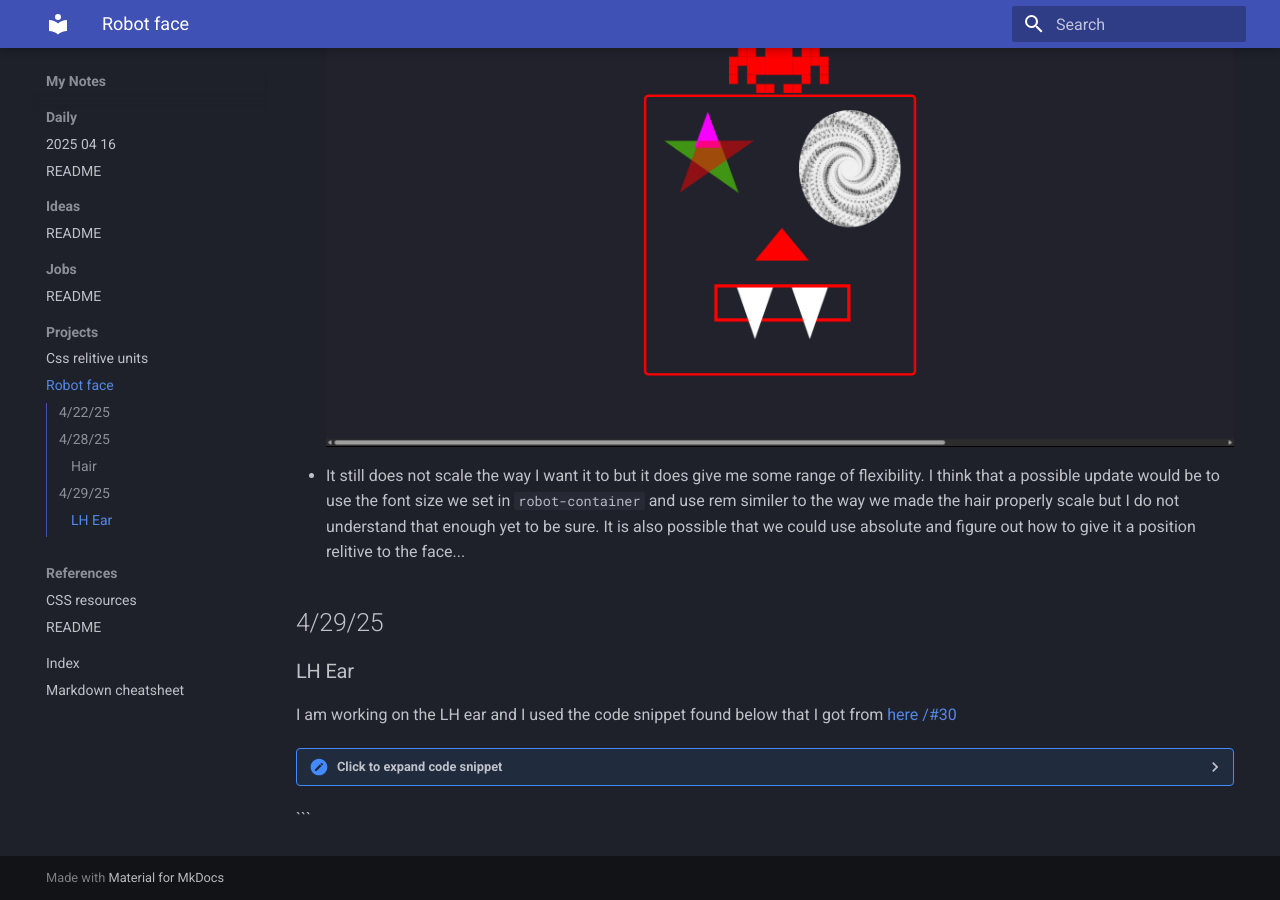
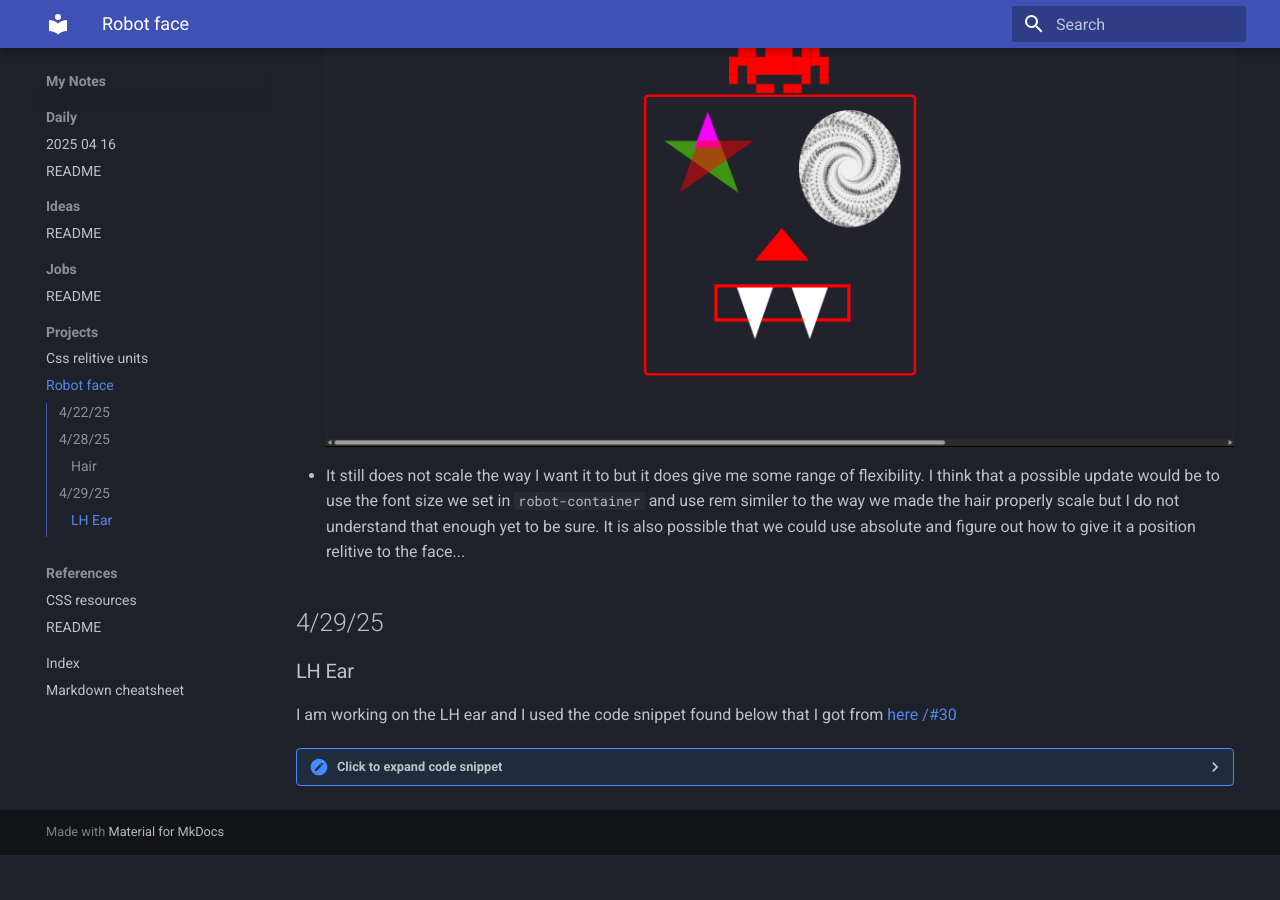
Before and after one commit to TristanEDU/notes, an MkDocs documentation site: the page built from docs/projects/robot-face.md, in a window 1280 px wide and 900 px high, scrolled down 1196 px. Built offline with MkDocs 1.6.1 and Material for MkDocs 9.7.7, drawn with Linux system fonts in a browser that asks for light colours; after the commit the page ends 2051 px from its top, so only the background shows below that.

Commit message:
Sync: 2025-04-29 17:06:19

````diff
--- a/docs/projects/robot-face.md
+++ b/docs/projects/robot-face.md
@@ -24,7 +24,7 @@ I am working on the LH ear and I used the code snippet found below that I got fr
 <details>
   <summary>Click to expand code snippet</summary>
 
-```/* HTML: <div class="tooltip">This is a Tooltip with a border and a border radius. Border and background have a gradient coloration </div> */
+/* HTML: <div class="tooltip">This is a Tooltip with a border and a border radius. Border and background have a gradient coloration </div> */
 .tooltip {
   color: #fff;
   font-size: 18px;
@@ -92,4 +92,4 @@ I am working on the LH ear and I used the code snippet found below that I got fr
   );
 }
 
-</details>```
+</details>
````
